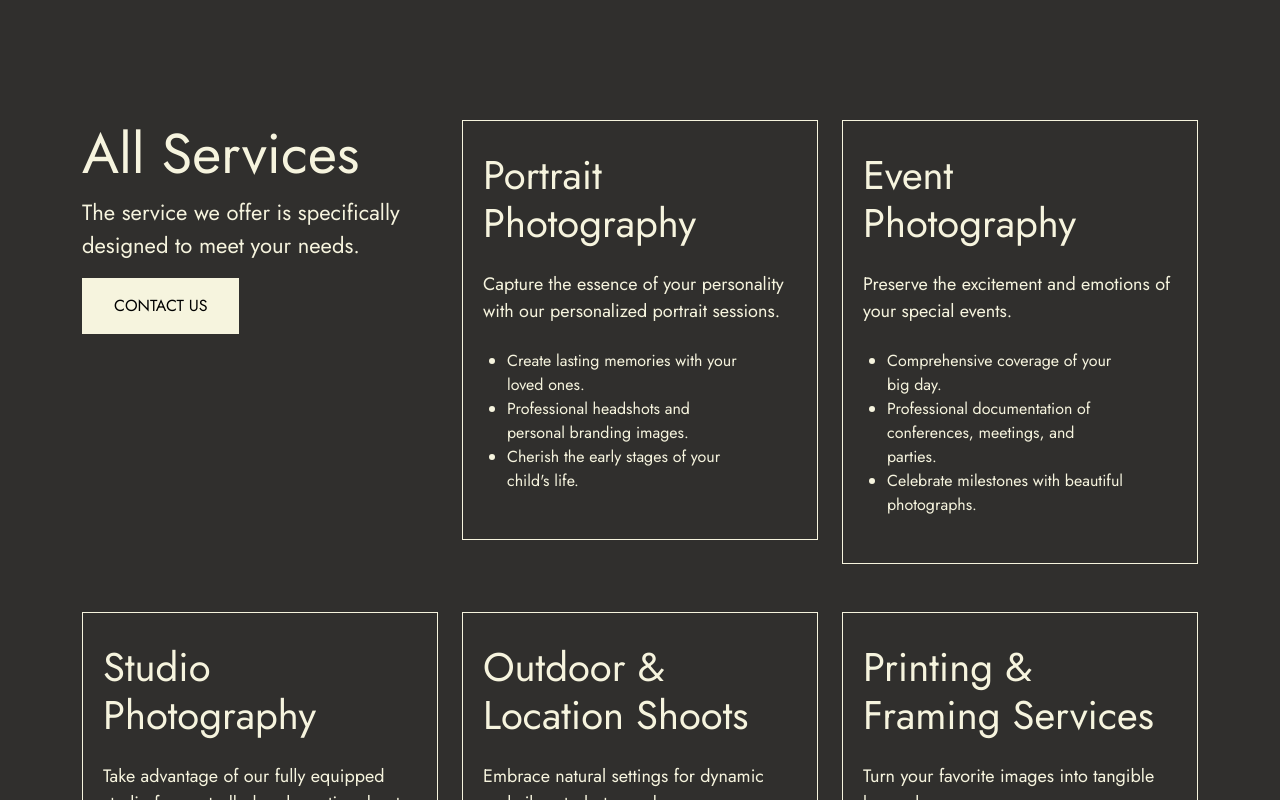
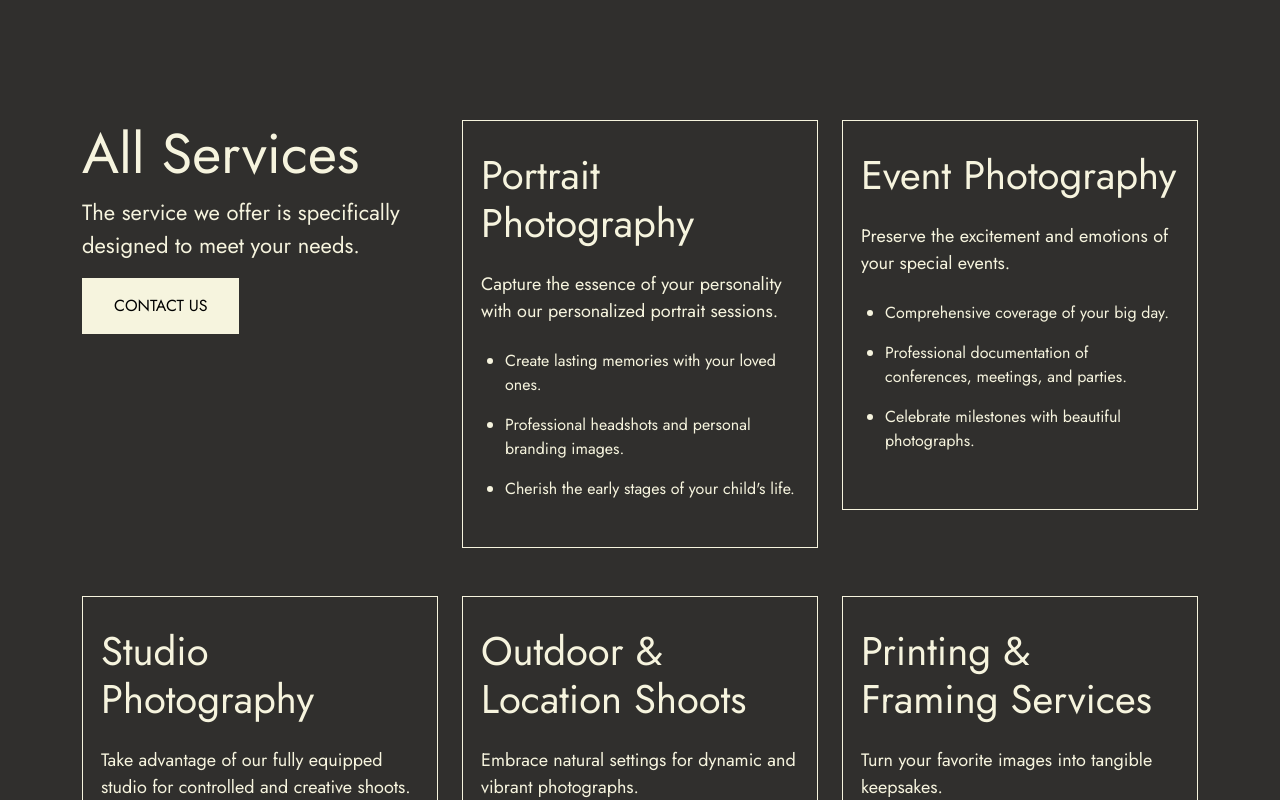
Before and after one commit to GeorgiosDrivas/shutter-shop, a React (Vite) app: page /services in a window 1280 px wide. Shown: the part 2000-2800 px from the top of the page. Built offline with nearby package versions, Linux system fonts and the light colour scheme; a web font is replaced by a local one.

Commit message:
Services page all-services section completion

```diff
--- a/src/components/styles/services-page.style.css
+++ b/src/components/styles/services-page.style.css
@@ -66,6 +66,15 @@
 
 #all-services ul {
   list-style-type: disc;
+  grid-column-gap: 1rem;
+  grid-row-gap: 1rem;
+  padding-left: 1.25rem;
+  display: flex;
+  flex-direction: column;
+}
+
+#all-services ul li {
+  margin: 0;
 }
 
 .all-services-single-content h2 {
@@ -86,7 +95,8 @@
 
 .service-wrapper {
   border: 1px solid #f6f4de;
-  padding: 30px 20px;
+  padding: 30px 18px;
+  min-height: 390px;
 }
 
 .service-wrapper h3 {
```
